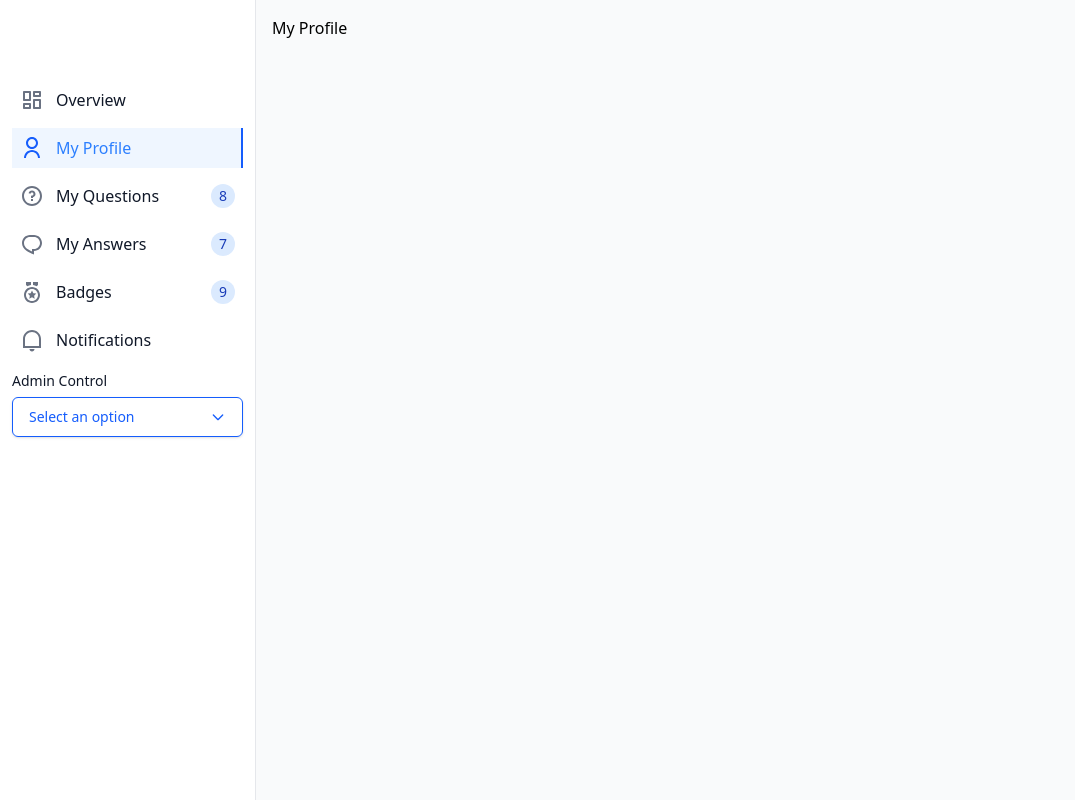
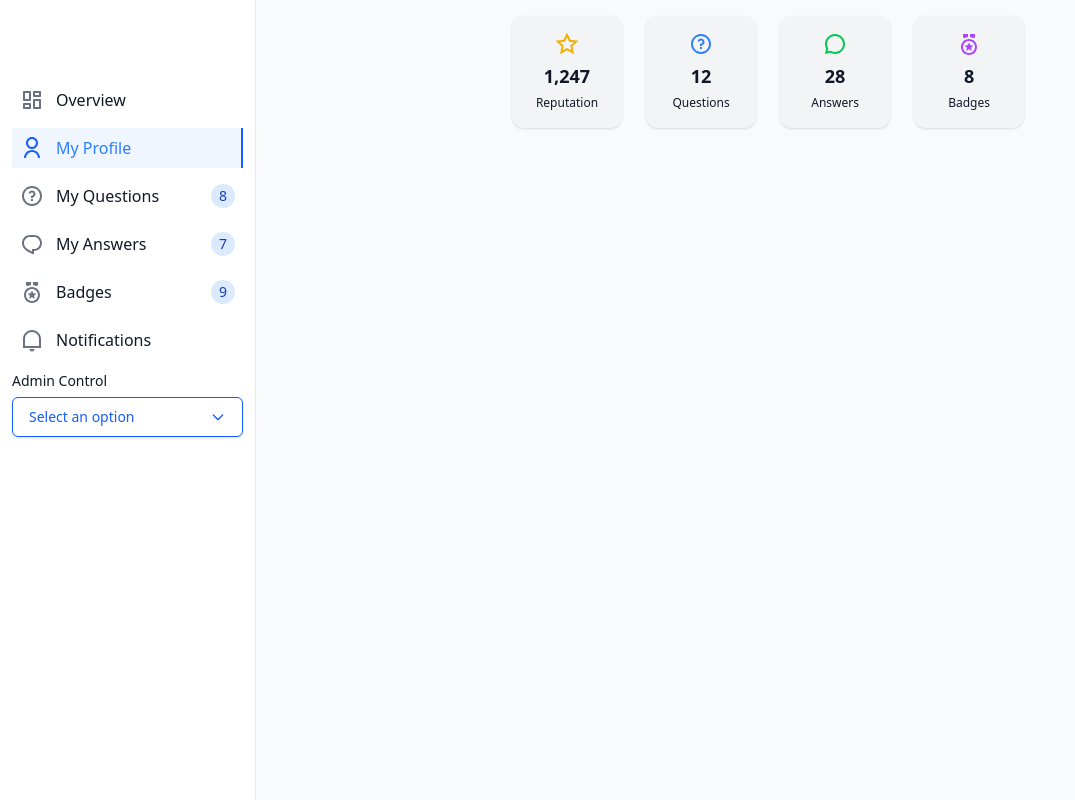
Before and after one commit to Zack-Pro-Ver/Knowledge-Sharing-Portal, a React (Vite) app: page /my-profile in a window 1280 px wide. Shown: the whole page, without its empty margins (0-1075 px from the left). Built offline with nearby package versions, Linux system fonts and the light colour scheme.

Commit message:
added user achievement card

```diff
--- a/src/elements/Card/Card.styles.ts
+++ b/src/elements/Card/Card.styles.ts
@@ -9,7 +9,7 @@ export const getCardStyles = (
   const baseClasses = [
     'relative',
     'box-border',
-    'bg-white',
+    // 'bg-white', commented this line because when trying to give bg color for card in my UserAchivement.tsx file it's not applying, because this line.
     'text-gray-900',
     'transition-all',
     'duration-200',
--- /dev/null
+++ b/src/pages/MyProfile/Cards/Achievementcard/AchievementCard.tsx
@@ -0,0 +1,26 @@
+import { RiStarLine, RiQuestionLine, RiChat3Line, RiMedalLine } from "@remixicon/react";
+
+export const ACHIEVEMENTS = [
+  {
+    label: "Reputation",
+    value: "1,247",
+    icon: <RiStarLine className="text-yellow-500 text-2xl" />,
+    bgColor: "bg-gray-200",
+    textColor: "text-gray-900",
+  },
+  {
+    label: "Questions",
+    value: "12",
+    icon: <RiQuestionLine className="text-blue-500 text-2xl" />,
+  },
+  {
+    label: "Answers",
+    value: "28",
+    icon: <RiChat3Line className="text-green-500 text-2xl" />,
+  },
+  {
+    label: "Badges",
+    value: "8",
+    icon: <RiMedalLine className="text-purple-500 text-2xl" />,
+  },
+];
--- /dev/null
+++ b/src/pages/MyProfile/Cards/Achievementcard/UserAchivement.tsx
@@ -0,0 +1,35 @@
+// UserAchievement.tsx
+import React from "react";
+import Card from "../../../../elements/Card";
+import {Typography} from "../../../../elements";
+import { Stack } from "../../../../elements";
+import { ACHIEVEMENTS } from "./AchievementCard";
+
+const UserAchievements = () => (
+  <Stack
+    direction="row"
+    spacing={6}
+    alignItems="flex-start"
+    justifyContent="center"
+    wrap="wrap"
+    className="w-full"
+  >
+    {ACHIEVEMENTS.map((item) => (
+      <Card
+        key={item.label}
+        variant="elevation"
+        size="medium"
+        className={`min-w-[110px] px-6 py-4 bg-gray-100  flex flex-col items-center`}      >
+        <div className="mb-2 flex items-center justify-center">{item.icon}</div>
+        <Typography variant="h6" color="textPrimary" className={`font-semibold ${item.textColor}`}>
+          {item.value}
+        </Typography>
+        <Typography variant="caption" color="textSecondary" className="mt-1">
+          {item.label}
+        </Typography>
+      </Card>
+    ))}
+  </Stack>
+);
+
+export default UserAchievements;
--- a/src/pages/MyProfile/index.tsx
+++ b/src/pages/MyProfile/index.tsx
@@ -1,3 +1,5 @@
+import UserAchievements from "./Cards/Achievementcard/UserAchivement";
+
 export const MyProfile = () =>{
-  return <>My Profile</>;
+  return <UserAchievements/>;
 }
```
